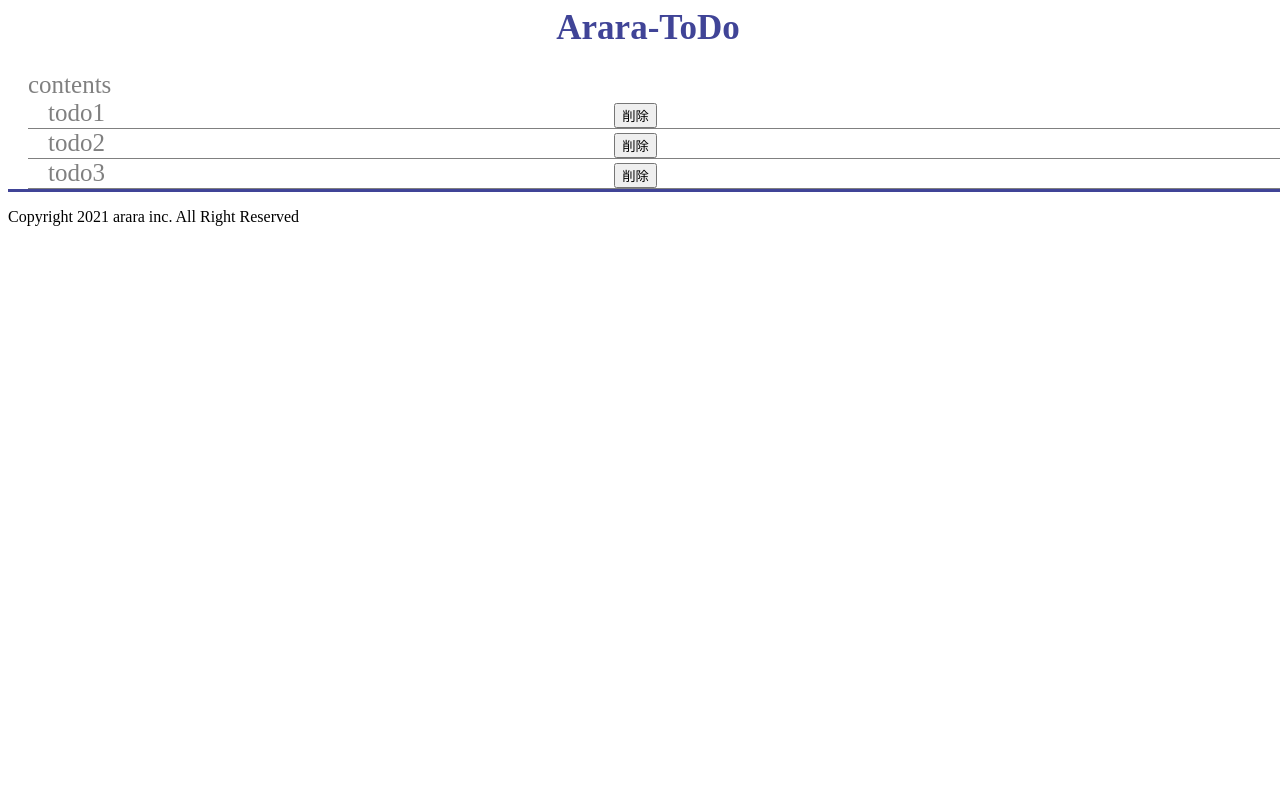
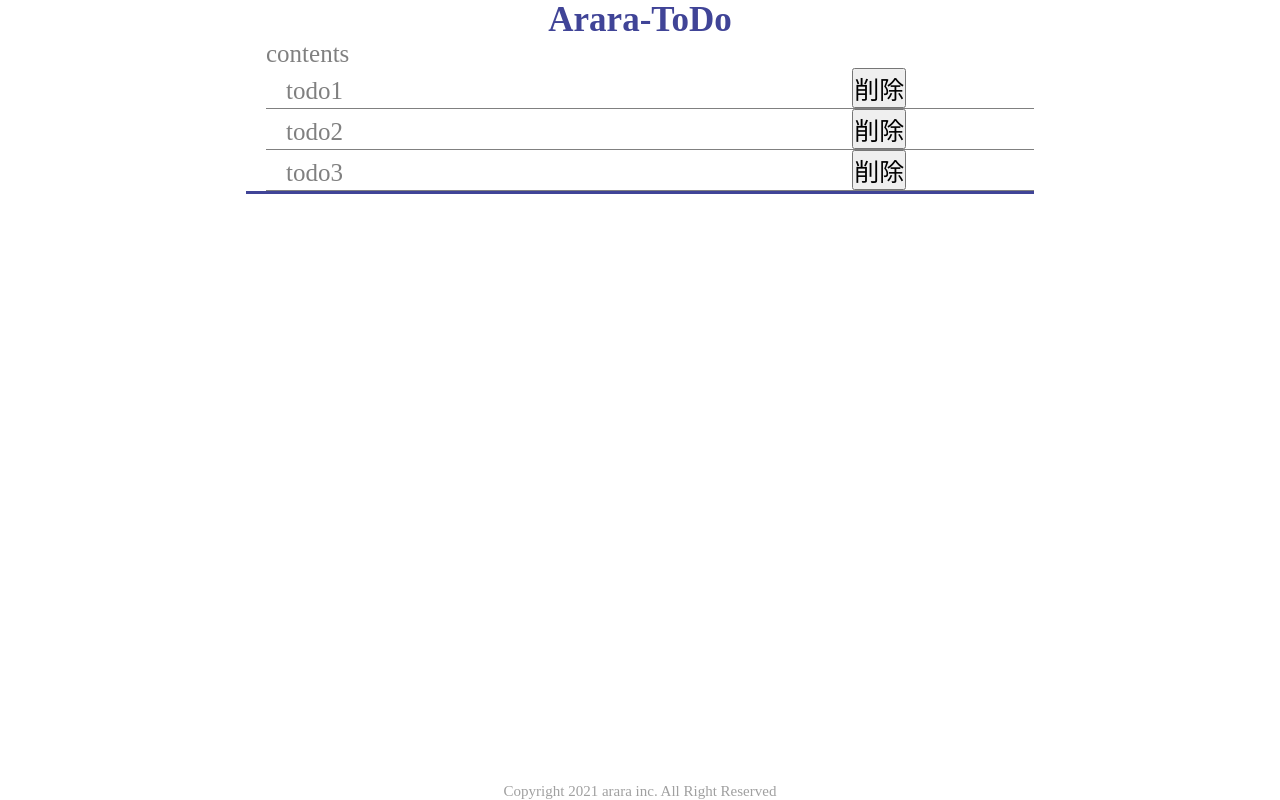
Before and after one commit to arara-ichihara/arara-todo, a Django app: page /araraTodoApp/ in a window 1280 px wide. Run offline with Django 3.2, Linux system fonts and the light colour scheme.

Commit message:
タグの修正＆CSS初期化の反映

```diff
--- a/araraTodo/araraTodoApp/templates/araraTodoApp/index.html
+++ b/araraTodo/araraTodoApp/templates/araraTodoApp/index.html
@@ -7,14 +7,14 @@
   </head>
   <body>
     <!-- ヘッダー -->
-    <header class='title'>
+    <header>
         <h1>Arara-ToDo</h1>
     </header>
     <!-- ヘッダー終了 -->
     <!-- メイン -->
-    <main class='main-title'>
+    <main>
       <p>contents</p>
-      <div class="main-contents">
+      <content>
         <li>
             <p>todo1</p>
             <button>削除</button>
@@ -27,7 +27,7 @@
             <p>todo3</p>
             <button>削除</button>
         </li>
-      </div>
+      </content>
     </main>
     <!-- メイン終了 -->
     <!-- フッター -->
--- a/araraTodo/static/style.css
+++ b/araraTodo/static/style.css
@@ -1,7 +1,17 @@
+*{
+    margin: 0;
+    padding: 0;
+    font-size: 25px;
+}
+header,main,footer{
+    width: 60%;
+    margin: 0 auto;
+}
+
 body {
     width: 100%;
 }
-.title h1 {
+header h1 {
     text-align:center;
     color: 404497;
     font-size: 35px;
@@ -10,22 +20,35 @@ body {
     width: 40%;
     margin: 0 auto;
 }
-.main-title {
+main {
     font-size: 25px;
     border-bottom: #404497 3px solid;
     padding-left: 20px;
 }
-.main-title p {
+main p {
     margin: 0;
     color: grey;
 }
-.main-contents li{
+main > content li{
     color: #404497;
     padding: 0px 0 0px 20px;
     list-style: none;
     border-bottom: gray 1px solid;
 }
-.main-contents p {
+main > content p {
     display: inline-block;
     width: 70vh;
 }
+
+footer{
+    position: absolute;
+    bottom: 0;
+    left: 0;
+    right: 0;
+}
+
+footer p{
+    color: #a0a0a0;
+    font-size: 15px;
+    text-align: center;
+}
```
